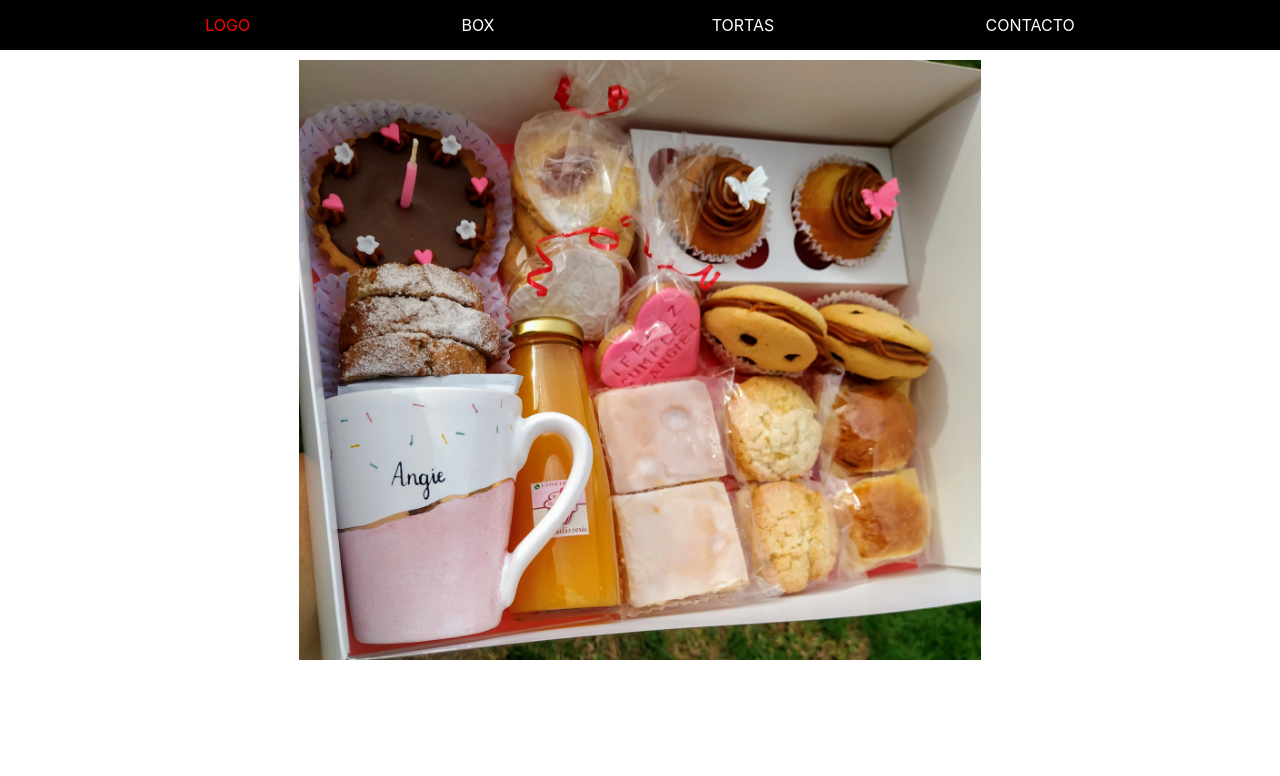
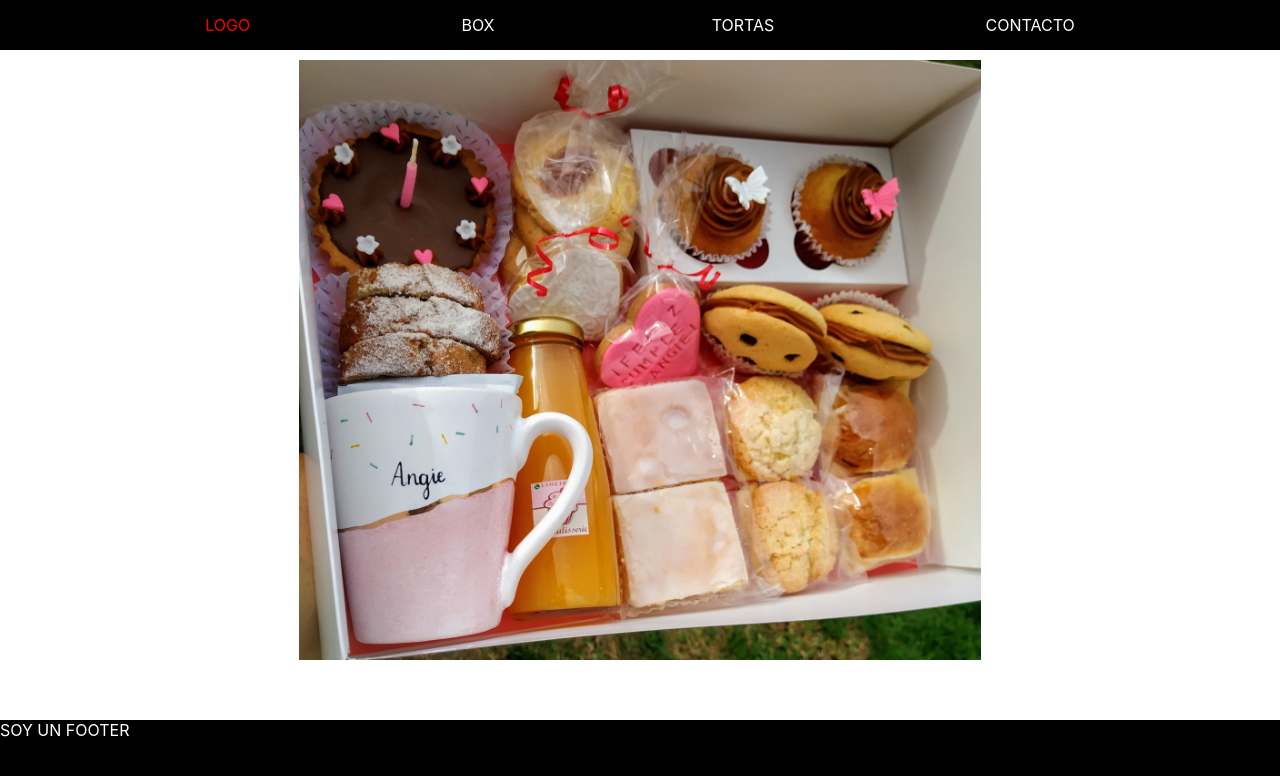
Before and after one commit to ad1ct3d/reactJS-coderhouse-proyect, a React (Create React App) app: page / in a window 1280 px wide. Shown: the top 776 px of the page. Built offline with nearby package versions, Linux system fonts and the light colour scheme.

Commit message:
solo se agrego el componente footer

```diff
--- a/src/App.css
+++ b/src/App.css
@@ -1,3 +1,8 @@
+/* general */
+html {
+    height: 100%;
+}
+
 /* -------navbar------- */
 
 .nav-container {
@@ -74,3 +79,13 @@
     max-width: 100%;
     max-height: 100%;
 }
+
+/* footer */
+.footer {
+    width: 100%;
+    height: 10vh;
+    background-color: black;
+    color: white;
+    bottom: 0;
+    position: fixed;
+}
--- a/src/App.jsx
+++ b/src/App.jsx
@@ -1,6 +1,7 @@
 import { Fragment } from 'react/cjs/react.production.min';
 import Navbar from './components/navbar/navbar';
 import Front from './components/frontpage/frontpage';
+import Footer from './components/footer/footer';
 import './App.css'
 
 function App () {
@@ -10,6 +11,11 @@
       <Navbar />
       <Front />
 
+      {/* ACA IRIAN LOS PRODUCTOS */}
+
+      <Footer/>
+
+
     </Fragment>
   )
 }
--- /dev/null
+++ b/src/components/footer/footer.jsx
@@ -0,0 +1,15 @@
+import { Fragment } from "react/cjs/react.production.min";
+
+const Footer = () => {
+    return (
+        <Fragment>
+            <div className='footer'>
+
+                SOY UN FOOTER
+
+            </div>
+        </Fragment>
+    )
+}
+
+export default Footer;
```
